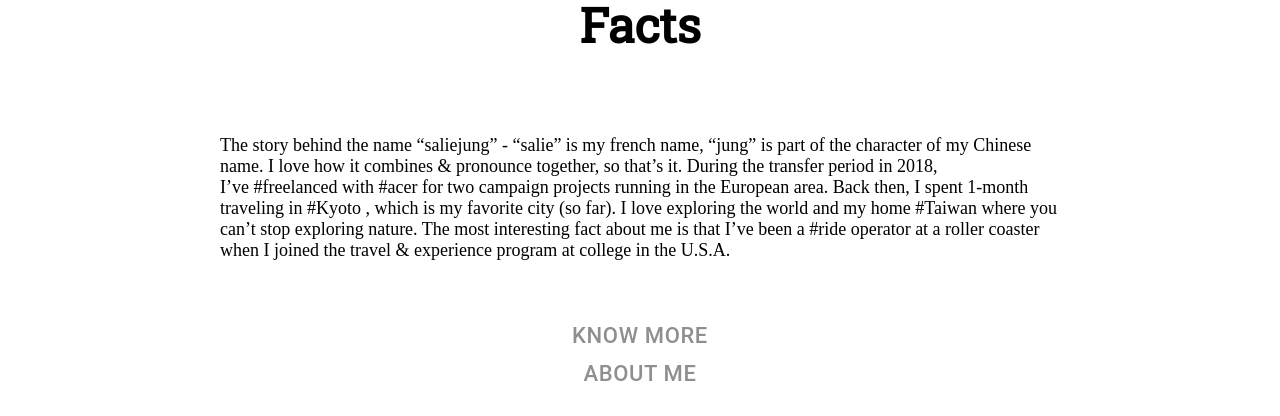
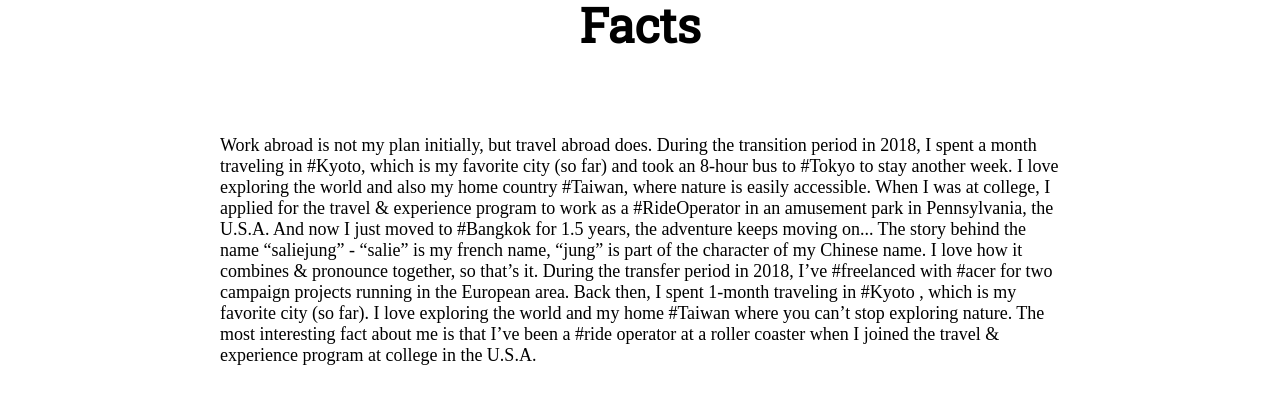
Before and after one commit to weianofsteel/saliejung, a Next.js app: page / in a window 1280 px wide. Shown: the part 3560-3976 px from the top of the page. Built offline with nearby package versions, Linux system fonts and the light colour scheme.

Commit message:
menu rwd

```diff
--- a/component/Home/Funfacts.js
+++ b/component/Home/Funfacts.js
@@ -59,6 +59,15 @@ class Funfacts extends React.Component {
                     <Grid item xs={2}></Grid>
                     <Grid item xs={8}>
                         <p className={styles.funFactsContent}>
+                            Work abroad is not my plan initially, but travel abroad does. During the
+                            transition period in 2018, I spent a month traveling in #Kyoto, which
+                            is my favorite city (so far) and took an 8-hour bus to #Tokyo to stay
+                            another week. I love exploring the world and also my home country
+                            #Taiwan, where nature is easily accessible. When I was at college, I
+                            applied for the travel & experience program to work as a #RideOperator
+                            in an amusement park in Pennsylvania, the U.S.A. And now I just moved
+                            to #Bangkok for 1.5 years, the adventure keeps moving on...
+
                             The story behind the name “saliejung” -  “salie” is my french name, “jung” is part of
                             the character of my Chinese name. I love how it combines & pronounce together, so
                             that’s it. During the transfer period in 2018, I’ve
--- a/component/Home/Header.js
+++ b/component/Home/Header.js
@@ -2,10 +2,14 @@ import React from 'react';
 import Grid from '@material-ui/core/Grid';
 import styles from '../../css/Home.module.css';
 import Link from '@material-ui/core/Link';
+import Hidden from '@material-ui/core/Hidden';
+import IconButton from '@material-ui/core/IconButton';
+import MenuIcon from '@material-ui/icons/Menu';
 
 export const Header = () => {
     return(
         <React.Fragment>
+
             <div className={styles.main1}>
                 <Grid container spacing={2} style={{marginTop: "10px"}}>
                     <Grid item xs={2}>
@@ -14,6 +18,8 @@ export const Header = () => {
                     <Grid item xs={2}></Grid>
                     <Grid item xs={2}></Grid>
                     <Grid item xs={2}></Grid>
+
+                    <Hidden mdDown>
                         <Grid item xs={1} className={styles.menuBar}>
                             <span className={styles.link}>
                                 <Link href="/Work" style={{color:'#8F8F8F'}}>Work</Link>
@@ -34,6 +40,17 @@ export const Header = () => {
                                 <Link href="/Resume" style={{color:'#8F8F8F'}}>Resume</Link>
                             </span>
                         </Grid>
+                    </Hidden>
+
+                    <Hidden lgUp>
+                        <Grid item xs={3}></Grid>
+                        <Grid item xs={1}>
+                            <IconButton>
+                                <MenuIcon/>
+                            </IconButton>
+                        </Grid>
+                    </Hidden>
+
                 </Grid>
             </div>
 
```
Lines whose indentation alone changed are shown as unchanged.
